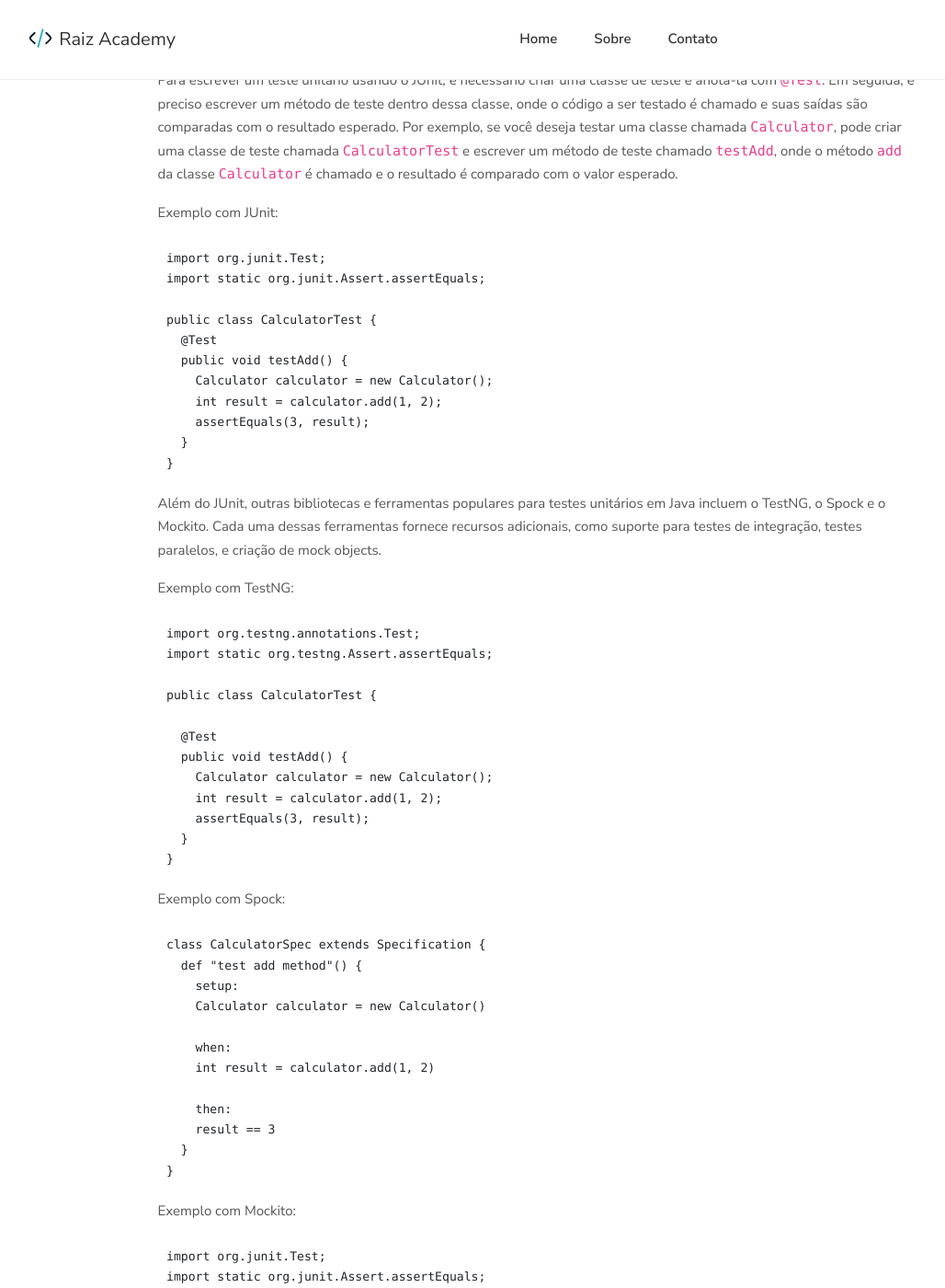
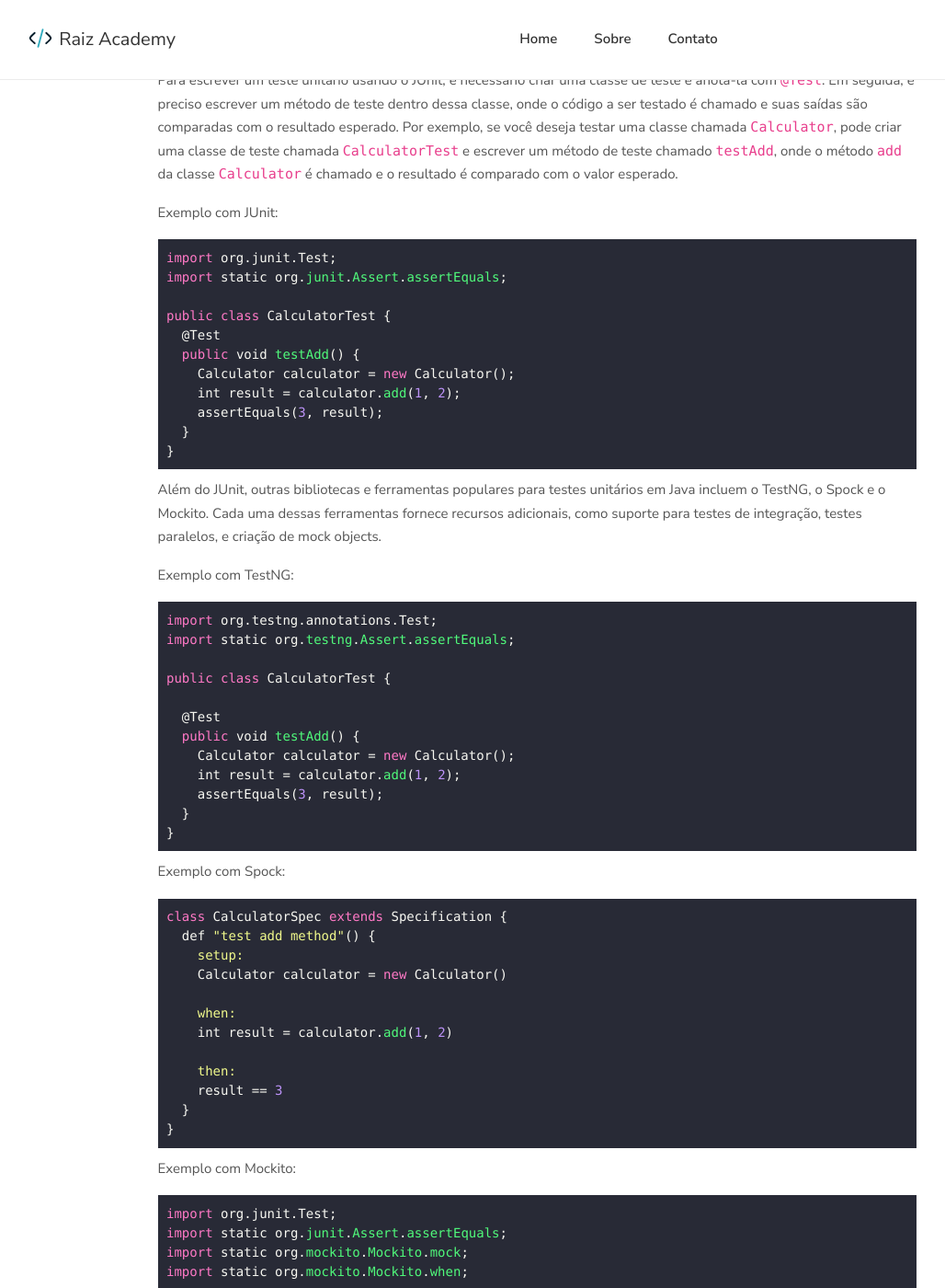
Before and after one commit to raiz-developer/raiz-developer.github.io, a Jekyll site: the page built from _posts/2023-01-22-java-testes-unitarios.md, in a window 1280 px wide and 1400 px high, scrolled down 391 px. Shown: the whole window at 92% size, without its empty margins (56-1084 px from the left). Built offline with Jekyll 4.4.1, drawn with Linux system fonts in a browser that asks for light colours; comment, search, counter and statistics services are not loaded.

Commit message:
add google_analytics an disqus

```diff
--- a/_config.yml
+++ b/_config.yml
@@ -10,8 +10,8 @@
   Através do nosso blog, esperamos criar uma comunidade de programadores entusiasmados que possam compartilhar conhecimentos, trocar experiências e colaborar para o crescimento mútuo. Estamos aqui para tornar a sua jornada de desenvolvimento de software mais enriquecedora, divertida e repleta de descobertas.
 
   Junte-se a nós no Raiz Academy e embarque em uma jornada emocionante pelo mundo da tecnologia e do desenvolvimento de software!
-baseurl: "" # the subpath of your site, e.g. /blog
-url: "" # the base hostname & protocol for your site, e.g. http://example.com
+baseurl: ""
+url: https://raiz-developer.github.io
 lang: pt-BR
 
 sass:
@@ -30,6 +30,13 @@
 kramdown:
   input: GFM
 
+# fill in your Google Analytics ID to track your website using Google Analytics
+google_analytics: "G-HLT45PWL2D"
+
+# to use Disqus comments, sign up to https://disqus.com and fill in your Disqus shortname (NOT the userid)
+disqus: "devraiz"
+
+# collections
 collections:
   authors:
     output: true
--- /dev/null
+++ b/_includes/comments.html
@@ -0,0 +1,19 @@
+{%- if site.disqus -%}
+<div class="disqus-comments">
+  <div class="comments">
+    <div id="disqus_thread"></div>
+    <script type="text/javascript">
+	  var disqus_shortname = '{{ site.disqus }}';
+	  /* ensure that pages with query string get the same discussion */
+	  var url_parts = window.location.href.split("?");
+	  var disqus_url = url_parts[0];
+	  (function() {
+		var dsq = document.createElement('script'); dsq.type = 'text/javascript'; dsq.async = true;
+		dsq.src = '//' + disqus_shortname + '.disqus.com/embed.js';
+		(document.getElementsByTagName('head')[0] || document.getElementsByTagName('body')[0]).appendChild(dsq);
+	  })();
+    </script>
+    <noscript>Please enable JavaScript to view the <a href="https://disqus.com/?ref_noscript">comments powered by Disqus.</a></noscript>
+  </div>
+</div>
+{%- endif -%}
--- a/_includes/footer.html
+++ b/_includes/footer.html
@@ -17,4 +17,7 @@
 
 <script src="https://cdnjs.cloudflare.com/ajax/libs/jquery/3.7.0/jquery.min.js" integrity="sha512-3gJwYpMe3QewGELv8k/BX9vcqhryRdzRMxVfq6ngyWXwo03GFEzjsUm8Q7RZcHPHksttq7/GFoxjCVUjkjvPdw==" crossorigin="anonymous" referrerpolicy="no-referrer"></script>
 <script src="https://cdnjs.cloudflare.com/ajax/libs/bootstrap/4.6.2/js/bootstrap.min.js" integrity="sha512-7rusk8kGPFynZWu26OKbTeI+QPoYchtxsmPeBqkHIEXJxeun4yJ4ISYe7C6sz9wdxeE1Gk3VxsIWgCZTc+vX3g==" crossorigin="anonymous" referrerpolicy="no-referrer"></script>
-<script src="{{'/assets/js/main.js' | relative_url }}"></script>
+<script src="{{'/assets/js/main.min.js' | relative_url }}"></script>
+{% if page.url == "/contato/" | prepend: {{site.baseurl}} %}
+<script src="{{ '/assets/js/contact.min.js' | relative_url }}?v={{ site.time | date: '%y-%m-%d' }}"></script>
+{% endif %}
--- a/_includes/head.html
+++ b/_includes/head.html
@@ -7,5 +7,7 @@
 
     {% seo %}
 
+    {% include google-analytics.html %}
+
     <link rel="shortcut icon" type="image/x-icon" href="/assets/img/favicon.ico" />
 </head>
--- a/_layouts/post.html
+++ b/_layouts/post.html
@@ -6,7 +6,7 @@
 <section class="section">
     <div class="container">
         <div class="row justify-content-center">
-            <div class=" col-lg-9 mb-5 mb-lg-0">
+            <div class="col-lg-9 mb-5 mb-lg-0">
                 <article>
                     {% if page.image %}
                     <div class="mb-4">
@@ -42,6 +42,11 @@
                     </div>
                 </article>
             </div>
+            <div class="col-lg-9 col-md-12">
+                <div class="mb-5 border-top mt-4 pt-5">
+                    {% include comments.html %}
+                </div>
+            </div>
         </div>
     </div>
 </section>
--- /dev/null
+++ b/_sass/_highlight.scss
@@ -0,0 +1,306 @@
+.highlight {
+  background: #282a36 !important;
+  color: #f8f8f2 !important;
+  background: #282a36 !important;
+  color: #f8f8f2 !important;
+  background-color: #282a36 !important;
+  pre {
+    background: #282a36 !important;
+    color: #f8f8f2 !important;
+    font-size: 0.875rem;
+    line-height: 1.5em;
+    border-radius: 0.25rem;
+    padding: 0.59375rem;
+  }
+  table {
+    background: #282a36 !important;
+    color: #f8f8f2 !important;
+  }
+  .hll {
+    background-color: #ffffcc !important;
+  }
+  .c {
+    color: #6272a4 !important;
+    background-color: #282a36 !important;
+  }
+  .err {
+    color: #f8f8f2 !important;
+    background-color: #282a36 !important;
+  }
+  .g {
+    color: #f8f8f2 !important;
+    background-color: #282a36 !important;
+  }
+  .k {
+    color: #ff79c6 !important;
+    background-color: #282a36 !important;
+  }
+  .l {
+    color: #f8f8f2 !important;
+    background-color: #282a36 !important;
+  }
+  .n {
+    color: #f8f8f2 !important;
+    background-color: #282a36 !important;
+  }
+  .h {
+    color: #f8f8f2 !important;
+    background-color: #282a36 !important;
+  }
+  .o {
+    color: #f8f8f2 !important;
+    background-color: #282a36 !important;
+  }
+  .x {
+    color: #f8f8f2 !important;
+    background-color: #282a36 !important;
+  }
+  .p {
+    color: #f8f8f2 !important;
+    background-color: #282a36 !important;
+  }
+  .cm {
+    color: #6272a4 !important;
+    background-color: #282a36 !important;
+  }
+  .cp {
+    color: #ff79c6 !important;
+    background-color: #282a36 !important;
+  }
+  .c1 {
+    color: #6272a4 !important;
+    background-color: #282a36 !important;
+  }
+  .cs {
+    color: #6272a4 !important;
+    background-color: #282a36 !important;
+  }
+  .gd {
+    color: #8b080b !important;
+    background-color: #282a36 !important;
+  }
+  .ge {
+    color: #f8f8f2 !important;
+    text-decoration: underline !important;
+    background-color: #282a36 !important;
+  }
+  .gr {
+    color: #f8f8f2 !important;
+    background-color: #282a36 !important;
+  }
+  .gh {
+    color: #f8f8f2 !important;
+    font-weight: bold !important;
+    background-color: #282a36 !important;
+  }
+  .gi {
+    color: #f8f8f2 !important;
+    font-weight: bold !important;
+    background-color: #468410 !important;
+  }
+  .go {
+    color: #3b3a32 !important;
+    background-color: #32343f !important;
+  }
+  .gp {
+    color: #f8f8f2 !important;
+    background-color: #282a36 !important;
+  }
+  .gs {
+    color: #f8f8f2 !important;
+    background-color: #282a36 !important;
+  }
+  .gu {
+    color: #f8f8f2 !important;
+    font-weight: bold !important;
+    background-color: #282a36 !important;
+  }
+  .gt {
+    color: #f8f8f0 !important;
+    background-color: #ff79c6 !important;
+  }
+  .kc {
+    color: #ff79c6 !important;
+    background-color: #282a36 !important;
+  }
+  .kd {
+    color: #ff79c6 !important;
+    background-color: #282a36 !important;
+  }
+  .kn {
+    color: #ff79c6 !important;
+    background-color: #282a36 !important;
+  }
+  .kp {
+    color: #ff79c6 !important;
+    background-color: #282a36 !important;
+  }
+  .kr {
+    color: #ff79c6 !important;
+    background-color: #282a36 !important;
+  }
+  .kt {
+    color: #f8f8f2 !important;
+    background-color: #282a36 !important;
+  }
+  .ld {
+    color: #f8f8f2 !important;
+    background-color: #282a36 !important;
+  }
+  .m {
+    color: #bd93f9 !important;
+    background-color: #282a36 !important;
+  }
+  .s {
+    color: #f1fa8c !important;
+    background-color: #282a36 !important;
+  }
+  .na {
+    color: #50fa7b !important;
+    background-color: #282a36 !important;
+  }
+  .nb {
+    color: #f8f8f2 !important;
+    background-color: #282a36 !important;
+  }
+  .nc {
+    color: #f8f8f2 !important;
+    background-color: #282a36 !important;
+  }
+  .no {
+    color: #f8f8f2 !important;
+    background-color: #282a36 !important;
+  }
+  .nd {
+    color: #f8f8f2 !important;
+    background-color: #282a36 !important;
+  }
+  .ni {
+    color: #f8f8f2 !important;
+    background-color: #282a36 !important;
+  }
+  .ne {
+    color: #f8f8f2 !important;
+    background-color: #282a36 !important;
+  }
+  .nf {
+    color: #50fa7b !important;
+    background-color: #282a36 !important;
+  }
+  .nl {
+    color: #f1fa8c !important;
+    background-color: #282a36 !important;
+  }
+  .nn {
+    color: #f8f8f2 !important;
+    background-color: #282a36 !important;
+  }
+  .nx {
+    color: #f8f8f2 !important;
+    background-color: #282a36 !important;
+  }
+  .py {
+    color: #f8f8f2 !important;
+    background-color: #282a36 !important;
+  }
+  .nt {
+    color: #ff79c6 !important;
+    background-color: #282a36 !important;
+  }
+  .nv {
+    color: #8be9fd !important;
+    font-style: italic !important;
+    background-color: #282a36 !important;
+  }
+  .ow {
+    color: #ff79c6 !important;
+    background-color: #282a36 !important;
+  }
+  .w {
+    color: #f8f8f2 !important;
+    background-color: #282a36 !important;
+  }
+  .mf {
+    color: #bd93f9 !important;
+    background-color: #282a36 !important;
+  }
+  .mh {
+    color: #bd93f9 !important;
+    background-color: #282a36 !important;
+  }
+  .mi {
+    color: #bd93f9 !important;
+    background-color: #282a36 !important;
+  }
+  .mo {
+    color: #bd93f9 !important;
+    background-color: #282a36 !important;
+  }
+  .sb {
+    color: #f1fa8c !important;
+    background-color: #282a36 !important;
+  }
+  .sc {
+    color: #f1fa8c !important;
+    background-color: #282a36 !important;
+  }
+  .sd {
+    color: #f1fa8c !important;
+    background-color: #282a36 !important;
+  }
+  .s2 {
+    color: #f1fa8c !important;
+    background-color: #282a36 !important;
+  }
+  .se {
+    color: #f1fa8c !important;
+    background-color: #282a36 !important;
+  }
+  .sh {
+    color: #f1fa8c !important;
+    background-color: #282a36 !important;
+  }
+  .si {
+    color: #f1fa8c !important;
+    background-color: #282a36 !important;
+  }
+  .sx {
+    color: #f1fa8c !important;
+    background-color: #282a36 !important;
+  }
+  .sr {
+    color: #f1fa8c !important;
+    background-color: #282a36 !important;
+  }
+  .s1 {
+    color: #f1fa8c !important;
+    background-color: #282a36 !important;
+  }
+  .ss {
+    color: #f1fa8c !important;
+    background-color: #282a36 !important;
+  }
+  .bp {
+    color: #f8f8f2 !important;
+    background-color: #282a36 !important;
+  }
+  .vc {
+    color: #8be9fd !important;
+    font-style: italic !important;
+    background-color: #282a36 !important;
+  }
+  .vg {
+    color: #8be9fd !important;
+    font-style: italic !important;
+    background-color: #282a36 !important;
+  }
+  .vi {
+    color: #8be9fd !important;
+    font-style: italic !important;
+    background-color: #282a36 !important;
+  }
+  .il {
+    color: #bd93f9 !important;
+    background-color: #282a36 !important;
+  }
+}
--- a/assets/css/style.scss
+++ b/assets/css/style.scss
@@ -9,4 +9,5 @@
 @import 'common';
 @import 'templates/navigation.scss';
 @import 'templates/main.scss';
-@import 'themify-icons'
+@import 'themify-icons';
+@import 'highlight';
```
Also changed, not shown: _includes/google-analytics.html (added, +11 -0 lines), assets/js/contact.js (added, +16 -0 lines), assets/js/contact.min.js (added), assets/js/main.min.js (added).
